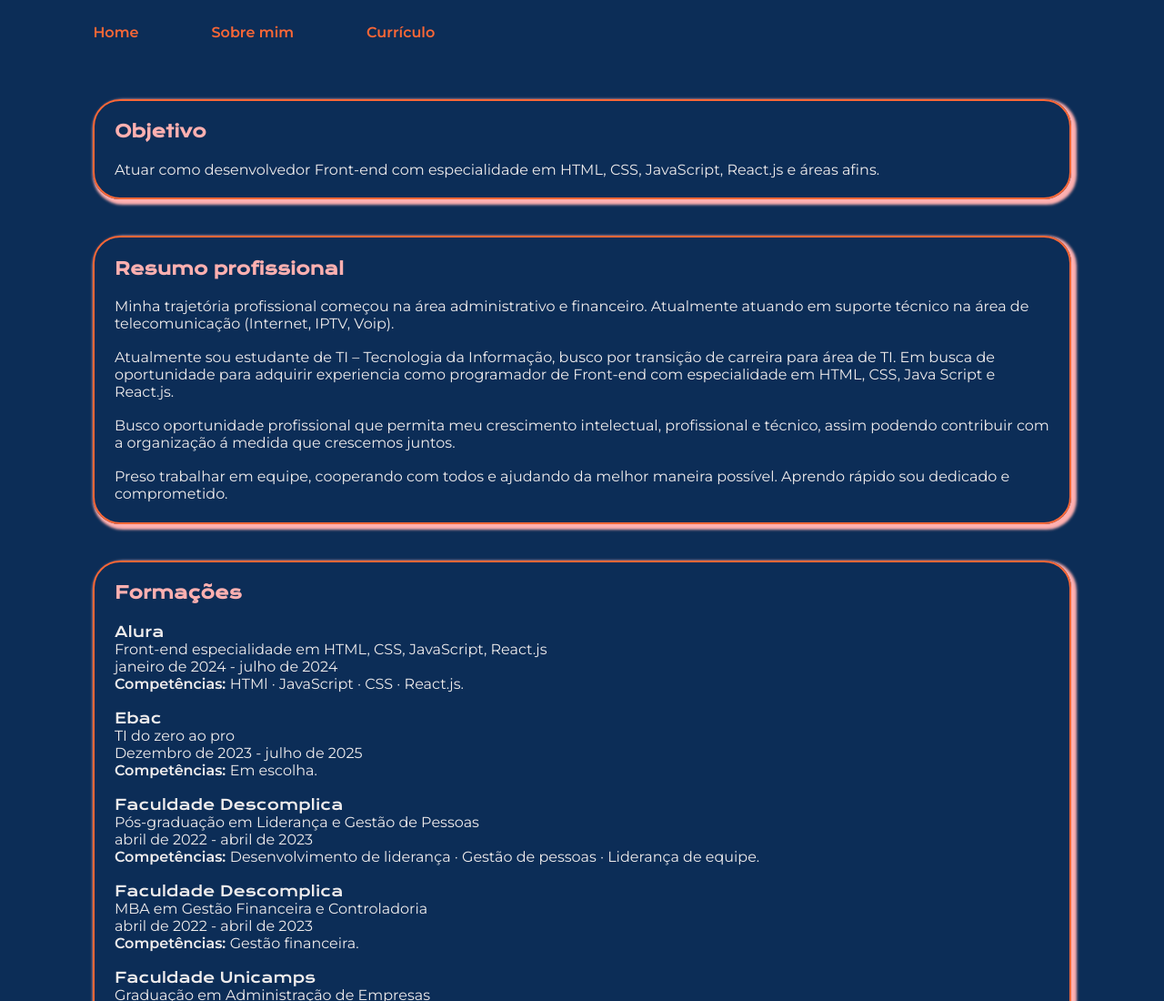
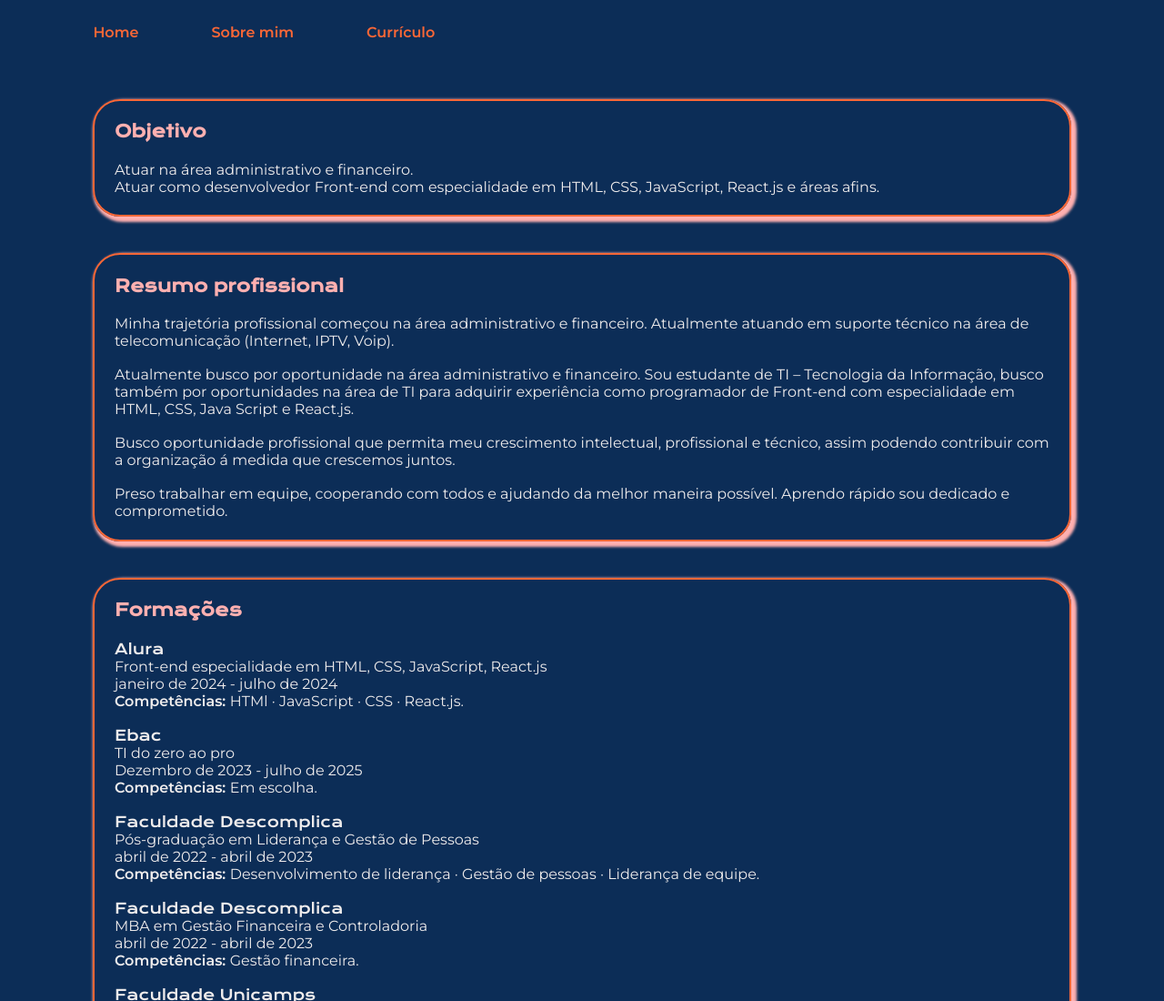
Before and after one commit to sidneygyne/portifolio_sidney, a plain HTML site: page curriculo.html in a window 1280 px wide. Shown: the top 1100 px of the page at 91% size. Drawn offline with nearby package versions, Linux system fonts and the light colour scheme.

Commit message:
Add files via upload

```diff
--- a/curriculo.html
+++ b/curriculo.html
@@ -20,6 +20,7 @@
 
                 <div class="div_curriculo">
                     <h3 class="titulo_curriculo">Objetivo</h3>
+                    <p class="texto_texto_curriculo">Atuar na área administrativo e financeiro.</p>
                     <p class="texto_texto_curriculo">Atuar como desenvolvedor Front-end com especialidade em HTML, CSS, JavaScript, React.js e áreas afins.</p>
                 </div>
 
@@ -27,7 +28,7 @@
                     <h3 class="titulo_curriculo">Resumo profissional</h3>
                     <p class="texto_texto_curriculo">Minha trajetória profissional começou na área administrativo e financeiro. Atualmente atuando em suporte técnico na área de telecomunicação (Internet, IPTV, Voip).</p>
                     <br/>
-                    <p class="texto_texto_curriculo">Atualmente sou estudante de TI – Tecnologia da Informação, busco por transição de carreira para área de TI. Em busca de oportunidade para adquirir experiencia como programador de Front-end com especialidade em HTML, CSS,  Java Script e React.js. </p>
+                    <p class="texto_texto_curriculo">Atualmente busco por oportunidade na área administrativo e financeiro. Sou estudante de TI – Tecnologia da Informação, busco também por oportunidades na área de TI para adquirir experiência como programador de Front-end com especialidade em HTML, CSS, Java Script e React.js.</p>
                     <br/>
                     <p class="texto_texto_curriculo">Busco oportunidade profissional que permita meu crescimento intelectual, profissional e técnico, assim podendo contribuir com a organização á medida que crescemos juntos. </p>
                     <br/>
--- a/style/style.css
+++ b/style/style.css
@@ -129,6 +129,7 @@ body {
 
 .apresent_imagem {
    width: 40%;
+
 }
 
 .rodape {
```
Also changed, not shown: about.html (+2 -1 lines).
